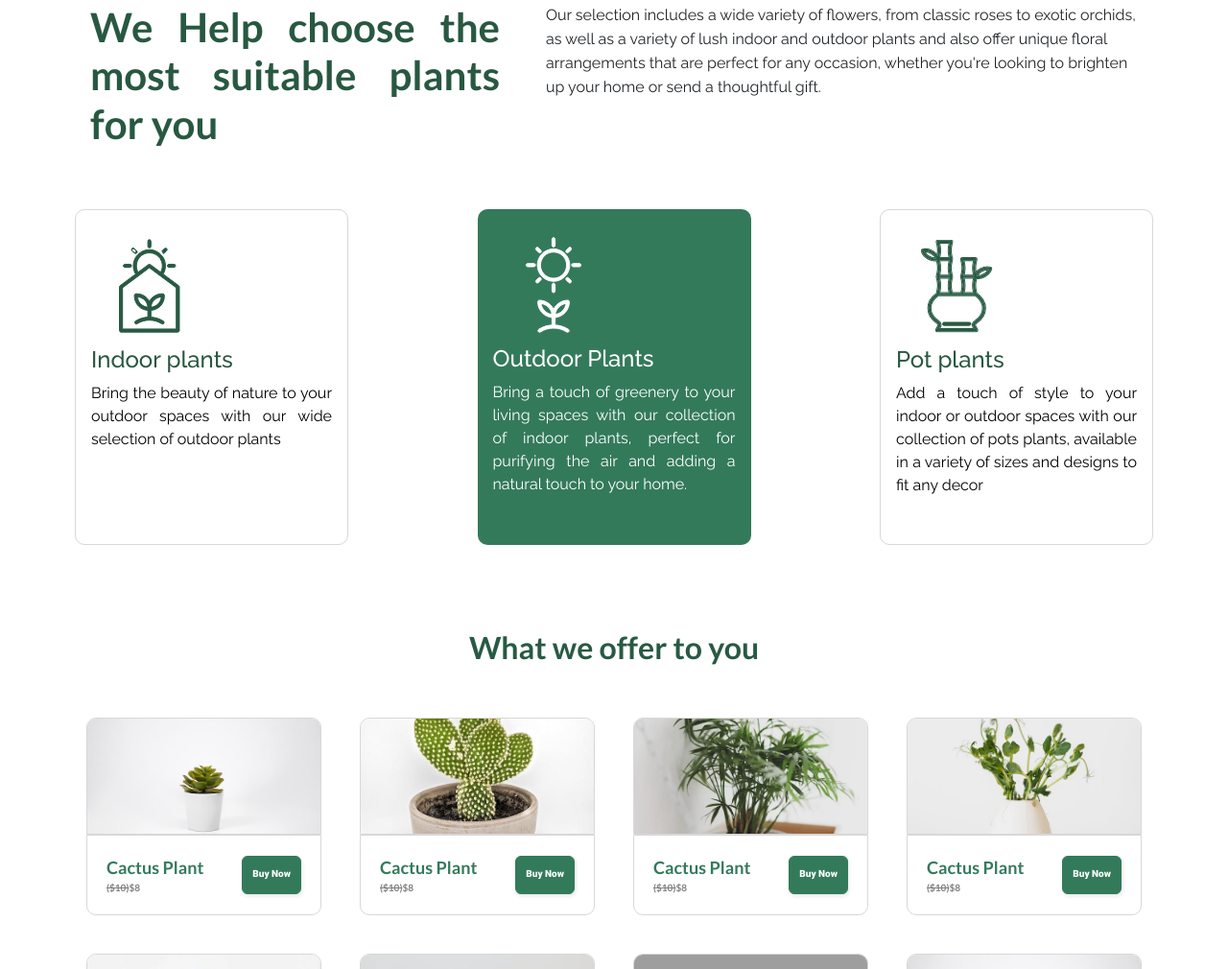
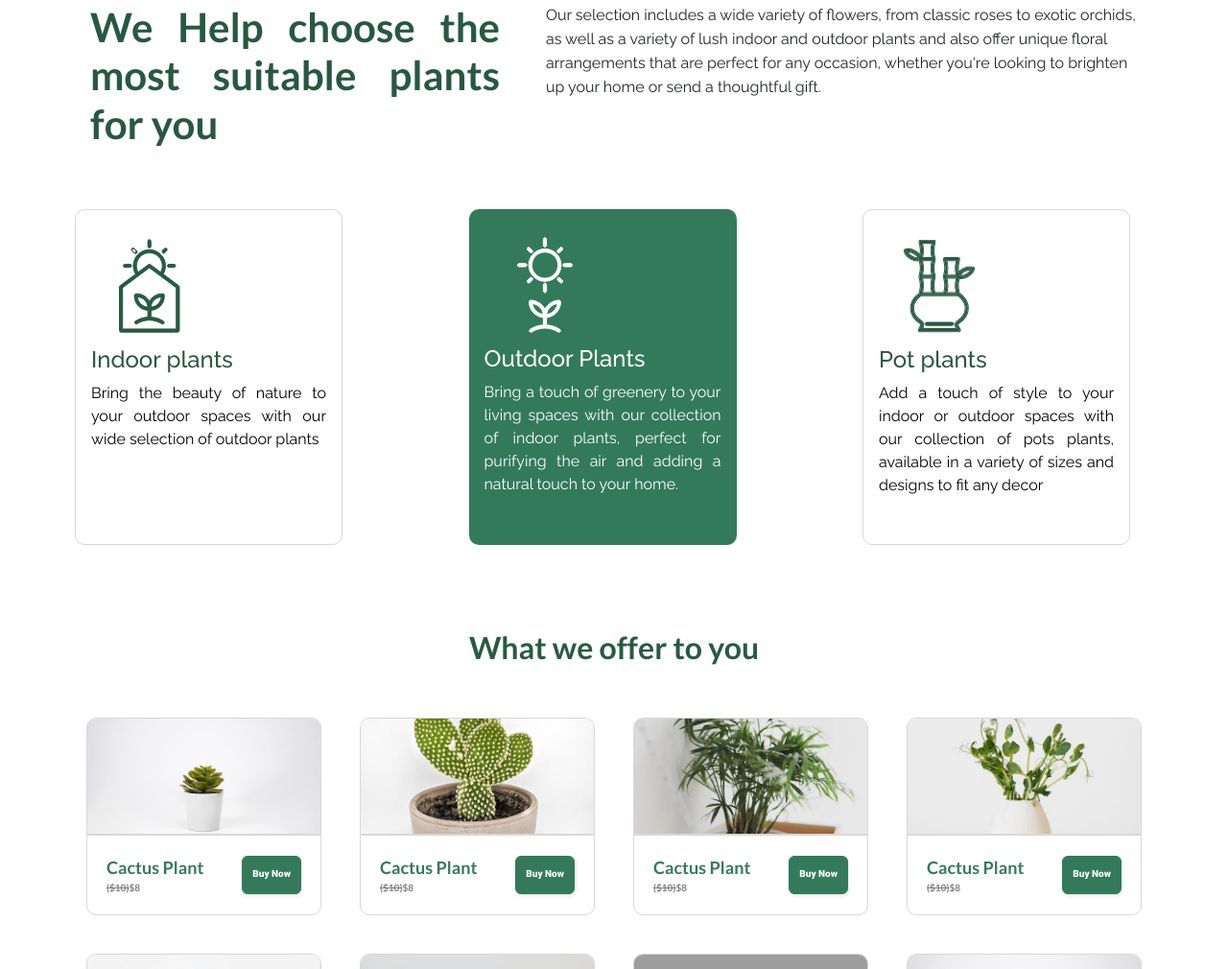
Before and after one commit to klaudix3232/plant-shop-website, a plain HTML site: page index.html in a window 1280 px wide. Shown: the part 987-1997 px from the top of the page at 96% size. Drawn offline with nearby package versions, Linux system fonts and the light colour scheme; grey boxes are pictures that could not be loaded.

Commit message:
mx-width added to bootstrap class

```diff
--- a/index.html
+++ b/index.html
@@ -94,7 +94,7 @@
                     send a thoughtful gift. </a>
             </div>
         </div>
-        <div class="row d-flex justify-content-between">
+        <div class="row d-flex justify-content-between mw-100">
             <div class="col-sm-12 col-md-12 col-lg-3 p-3 m-2 boxesforplants" id="indoorPlants">
                 <img src="Indoor_Plant.svg" id="indoorPlantimg">
                 <h4 style="color: hsla(152, 38%, 25%, 1)"> Indoor plants</h4>
--- a/style.css
+++ b/style.css
@@ -683,23 +683,3 @@ input[type="email"]::placeholder {
         margin-bottom: 45px;
     }
 }
-
-@media screen and (min-width: 300px) {
-    .boxesforplants {
-        margin: 10px;
-    }
-}
-
-/* Medium screens (between 600px and 899px) */
-@media screen and (min-width: 600px) {
-    .boxesforplants {
-        margin: 16px;
-    }
-}
-
-/* Large screens (900px and above) */
-@media screen and (min-width: 900px) {
-    .boxesforplants {
-        margin: 32px;
-    }
-}
```
